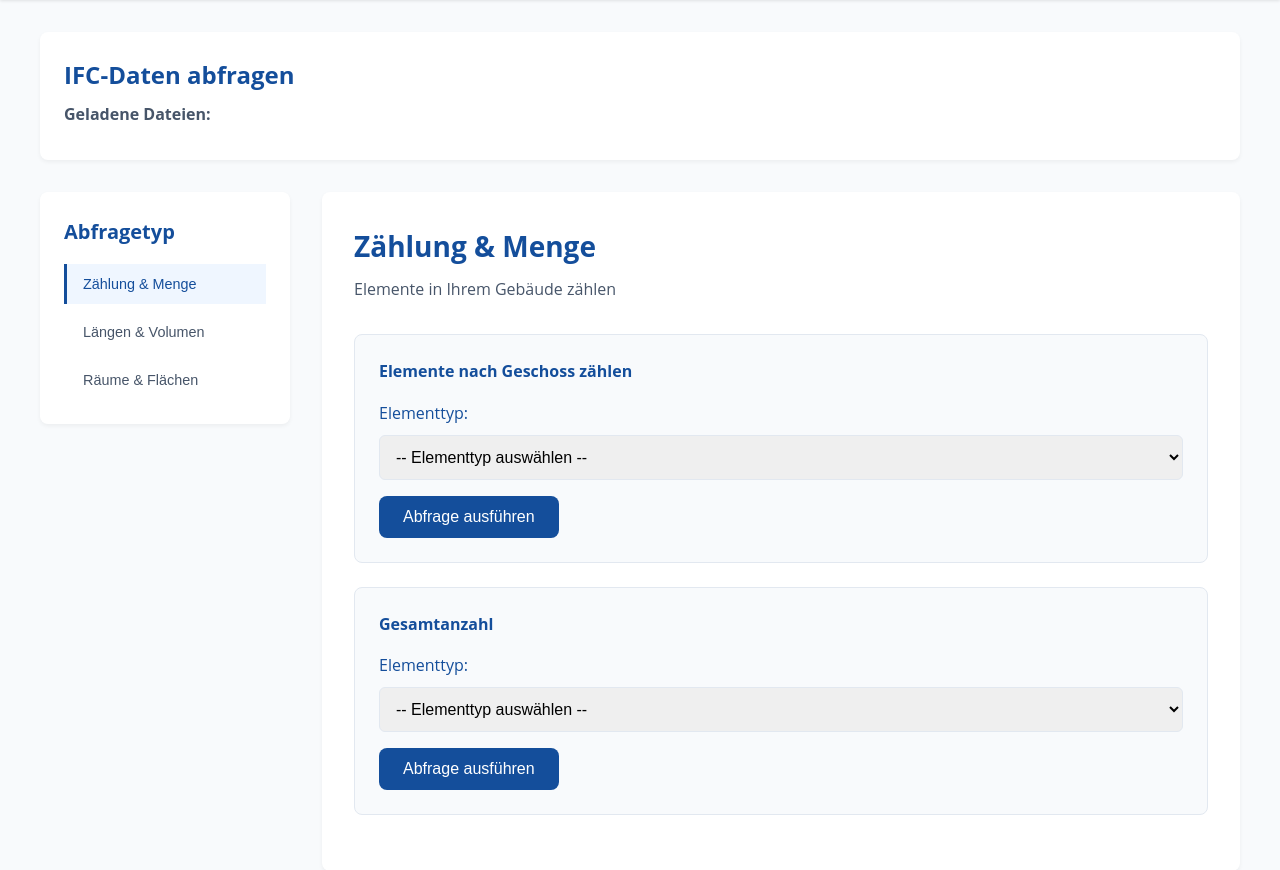
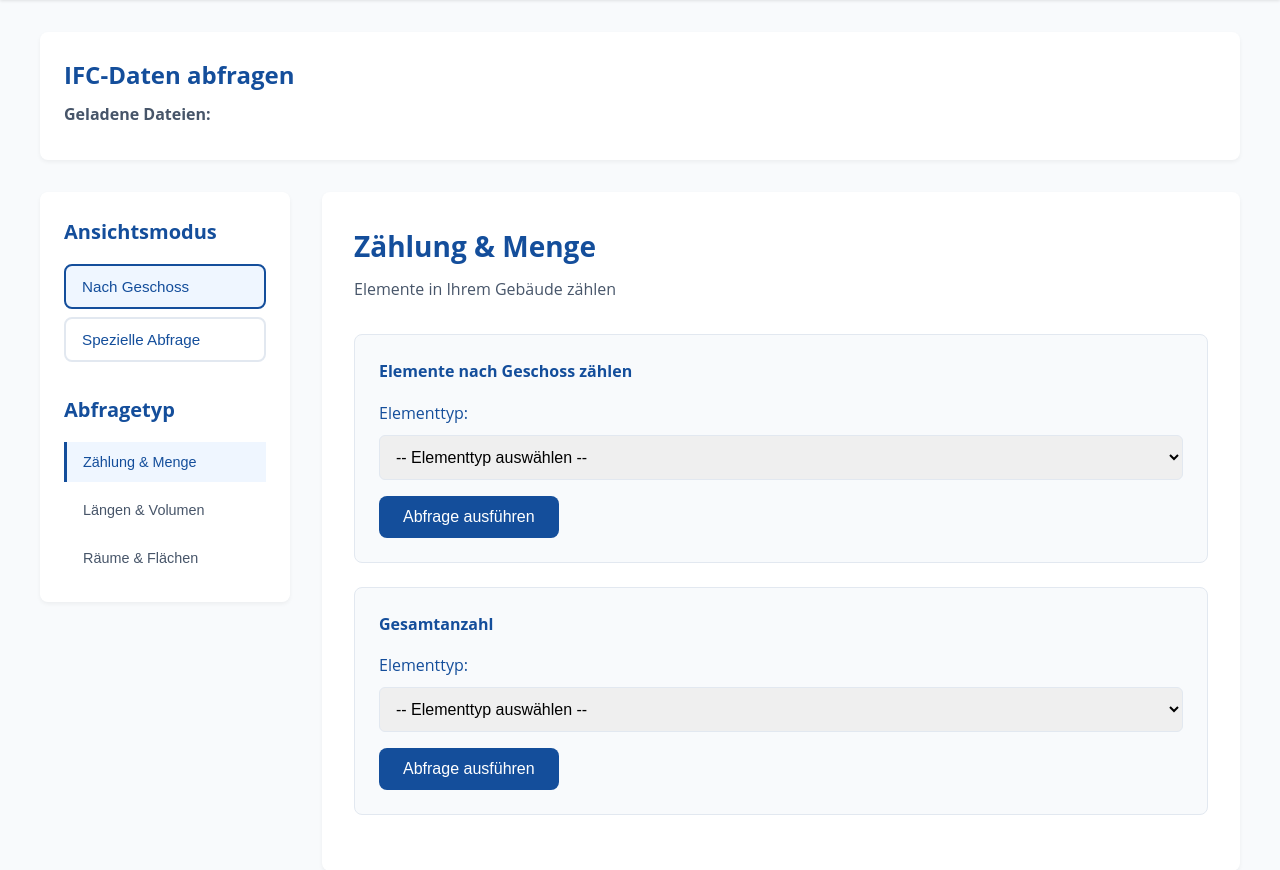
Before and after one commit to dennisjonca/open_bim, a Flask app: template templates/query_simple.html in a window 1280 px wide. Shown: the part 88-958 px from the top of the page. Run offline with Flask 3, Linux system fonts and the light colour scheme; the template is opened without the code that fills it, so the values that code supplies are empty.

Commit message:
Add back view mode with placeholder for special queries
Co-authored-by: dennisjonca <236366718+dennisjonca@users.noreply.github.com>

```diff
--- a/static/js/query_simple.js
+++ b/static/js/query_simple.js
@@ -75,10 +75,28 @@ document.addEventListener('DOMContentLoaded', function() {
     // Area selects
     populateSelect('area_select', areaElements);
 
+    const viewModeButtons = document.querySelectorAll('.view-mode-button');
     const tabButtons = document.querySelectorAll('.tab-button');
     const categoryPanels = document.querySelectorAll('.category-panel');
+    const viewPanels = document.querySelectorAll('.view-panel');
 
+    let currentView = 'storey';
     let currentCategory = 'quantity';
+
+    // View mode switching
+    viewModeButtons.forEach(button => {
+        button.addEventListener('click', function() {
+            const view = this.dataset.view;
+            currentView = view;
+
+            // Update active button
+            viewModeButtons.forEach(btn => btn.classList.remove('active'));
+            this.classList.add('active');
+
+            // Update visible panels
+            updateVisiblePanels();
+        });
+    });
 
     // Category switching
     tabButtons.forEach(button => {
@@ -103,6 +121,16 @@ document.addEventListener('DOMContentLoaded', function() {
         const activeCategory = document.querySelector(`.category-panel[data-category="${currentCategory}"]`);
         if (activeCategory) {
             activeCategory.classList.add('active');
+
+            // Within the active category, manage view panels
+            const categoryViewPanels = activeCategory.querySelectorAll('.view-panel');
+            categoryViewPanels.forEach(panel => {
+                if (panel.dataset.view === currentView) {
+                    panel.classList.add('active');
+                } else {
+                    panel.classList.remove('active');
+                }
+            });
         }
     }
 
--- a/templates/query_simple.html
+++ b/templates/query_simple.html
@@ -18,7 +18,17 @@
 
     <div class="query-interface">
         <div class="query-sidebar">
-            <h3>Abfragetyp</h3>
+            <h3>Ansichtsmodus</h3>
+            <div class="view-mode-tabs">
+                <button class="view-mode-button active" data-view="storey">
+                    Nach Geschoss
+                </button>
+                <button class="view-mode-button" data-view="special">
+                    Spezielle Abfrage
+                </button>
+            </div>
+
+            <h3 style="margin-top: 2rem;">Abfragetyp</h3>
             <div class="category-tabs">
                 <button class="tab-button active" data-category="quantity">
                     Zählung & Menge
@@ -38,6 +48,8 @@
                 <h3>Zählung & Menge</h3>
                 <p class="category-description">Elemente in Ihrem Gebäude zählen</p>
 
+                <!-- By Storey View -->
+                <div class="view-panel active" data-view="storey">
                     <div class="query-card">
                         <h4>Elemente nach Geschoss zählen</h4>
                         <form class="query-form" data-query="count_by_storey">
@@ -65,11 +77,23 @@
                     </div>
                 </div>
 
+                <!-- Special Query View (Placeholder) -->
+                <div class="view-panel" data-view="special">
+                    <div class="query-card">
+                        <h4>Spezielle Abfragen</h4>
+                        <p class="info-message">Diese Ansicht wird in Zukunft erweiterte Abfragen enthalten, wie z.B. Brüstungskanalinformationen und GKB-Wand-Tür-Informationen.</p>
+                        <p class="info-message">Weitere Funktionen folgen in Kürze.</p>
+                    </div>
+                </div>
+            </div>
+
             <!-- Lengths & Volumes -->
             <div class="category-panel" data-category="lengths">
                 <h3>Längen & Volumen</h3>
                 <p class="category-description">Gesamtlängen und Flächen berechnen</p>
 
+                <!-- By Storey View -->
+                <div class="view-panel active" data-view="storey">
                     <div class="query-card">
                         <h4>Gesamtlänge nach Geschoss</h4>
                         <form class="query-form" data-query="length_by_storey">
@@ -110,11 +134,23 @@
                     </div>
                 </div>
 
+                <!-- Special Query View (Placeholder) -->
+                <div class="view-panel" data-view="special">
+                    <div class="query-card">
+                        <h4>Spezielle Abfragen</h4>
+                        <p class="info-message">Diese Ansicht wird in Zukunft erweiterte Abfragen enthalten, wie z.B. Brüstungskanalinformationen und GKB-Wand-Tür-Informationen.</p>
+                        <p class="info-message">Weitere Funktionen folgen in Kürze.</p>
+                    </div>
+                </div>
+            </div>
+
             <!-- Spaces & Rooms -->
             <div class="category-panel" data-category="spaces">
                 <h3>Räume & Flächen</h3>
                 <p class="category-description">Räume in Ihrem Gebäude auflisten und analysieren</p>
 
+                <!-- By Storey View -->
+                <div class="view-panel active" data-view="storey">
                     <div class="query-card">
                         <h4>Alle Räume/Flächen zählen</h4>
                         <form class="query-form" data-query="count_rooms">
@@ -138,6 +174,16 @@
                             </div>
                             <button type="submit" class="btn btn-primary">Abfrage ausführen</button>
                         </form>
+                    </div>
+                </div>
+
+                <!-- Special Query View (Placeholder) -->
+                <div class="view-panel" data-view="special">
+                    <div class="query-card">
+                        <h4>Spezielle Abfragen</h4>
+                        <p class="info-message">Diese Ansicht wird in Zukunft erweiterte Abfragen enthalten, wie z.B. Brüstungskanalinformationen und GKB-Wand-Tür-Informationen.</p>
+                        <p class="info-message">Weitere Funktionen folgen in Kürze.</p>
+                    </div>
                 </div>
             </div>
         </div>
```
Lines whose indentation alone changed are shown as unchanged.
